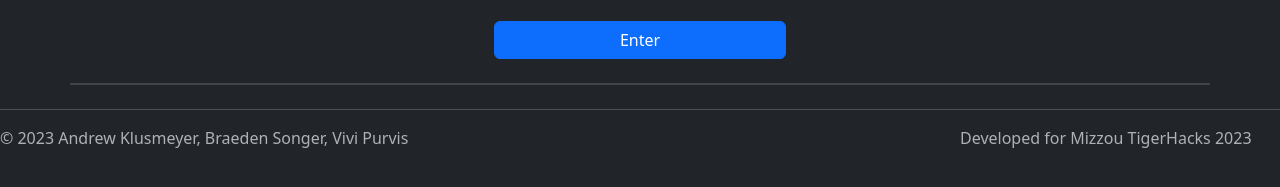
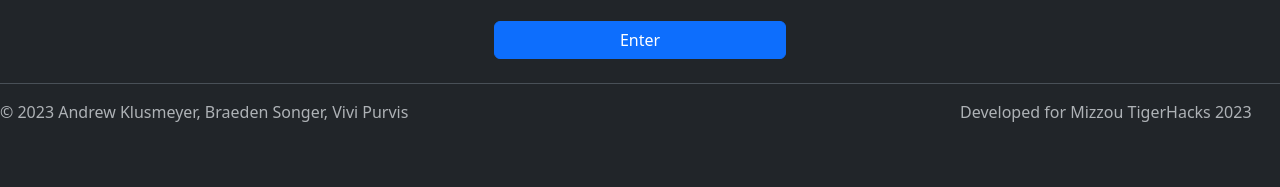
Before and after one commit to veevyo/tigerhacks2023, a plain HTML site: page index.html in a window 1280 px wide. Shown: the part 253-440 px from the top of the page. Drawn offline with nearby package versions, Linux system fonts and the light colour scheme.

Commit message:
Small Changes

```diff
--- a/index.html
+++ b/index.html
@@ -24,7 +24,6 @@
     </div>
     <div class="container d-flex justify-content-center">
         <p> <center>Enter your first name below, and this web app will find movies with characters that share your name (or a similar name).</center></p>
-        <spacer type="horizontal" width="100" height="100"> </spacer>
 
       </div>
 
@@ -37,10 +36,6 @@
             <br>
             <button onclick="test()" style="width: 100% !important" type="button" class="btn btn-primary">Enter</button>
         </form>
-    </div>
-    <br>
-    <div id="card" class="card container d-flex justify-content-center">
-
     </div>
 
     <footer class="d-flex flex-wrap justify-content-between align-items-center py-3 my-4 border-top">
--- a/style.css
+++ b/style.css
@@ -1,4 +1,7 @@
 body {
+    min-height: 100vh !important;
+    display: flex !important;
+    flex-direction: column !important;
     padding-left: 0 !important;
     margin-left: 0 !important;
     background-color: #1A1A1A;
@@ -30,7 +33,6 @@ h1 {
 
 .navbar-brand {
     font-size: 1.5em;
-    font-family: "Comic Sans MS", "Comic Sans", cursive !important;
     float: left;
     display: block;
     text-align: center;
@@ -114,3 +116,7 @@ a:visited {
     color: white;
     padding: 5px;
 }
+
+footer {
+    margin-top: auto !important;
+}
```
